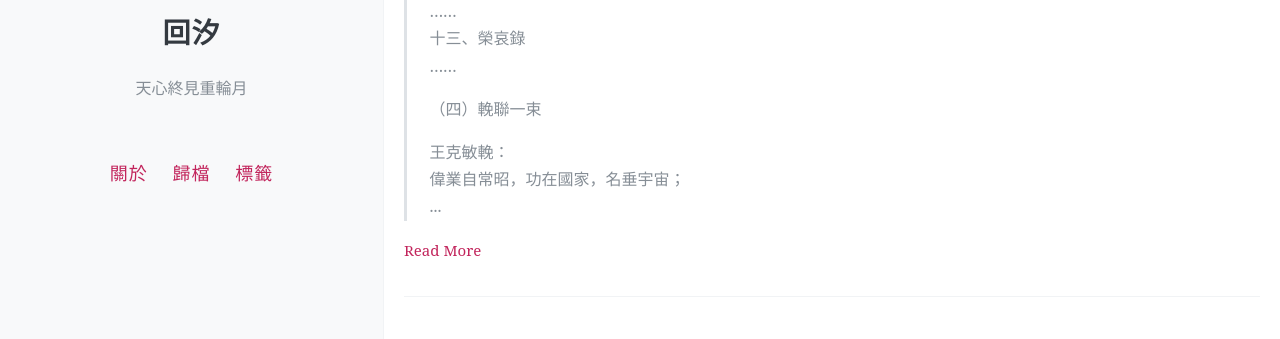
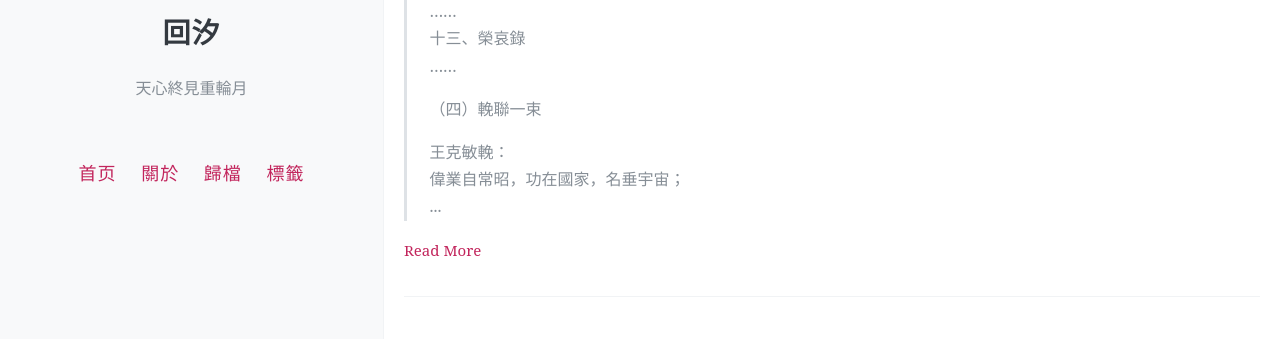
Before and after one commit to kanransya/nami-jetcoaster, a Jekyll site: the page built from index.html, in a window 1280 px wide. Shown: the part 290-629 px from the top of the page. Built offline with Jekyll 4.4.1, drawn with Linux system fonts in a browser that asks for light colours; the list of posts is cut into pages by our own code; comment, search, counter and statistics services are not loaded.

Commit message:
Update _config.yml

```diff
--- a/_config.yml
+++ b/_config.yml
@@ -32,6 +32,8 @@ favicon: https://i.loli.net/2020/07/18/uYjPfryITO82sLg.png
 
 # 菜单中的按钮
 navigation:
+  - name: 首页
+    url: /
   - name: 關於
     url: https://kanransya.github.io/nami-jetcoaster/about
   - name: 歸檔
```
